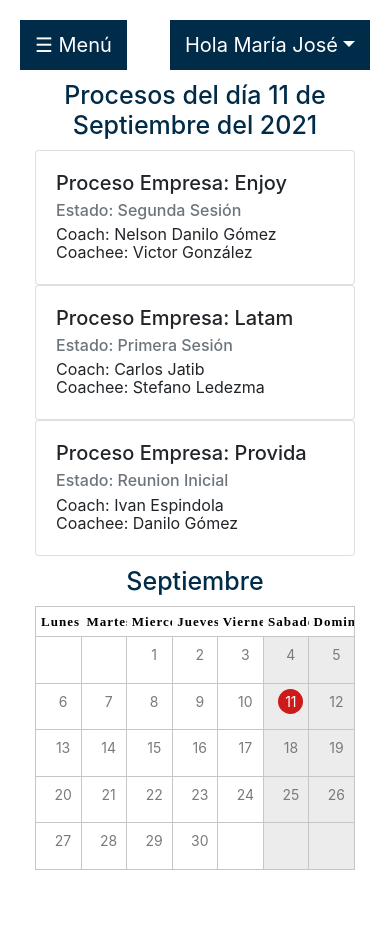
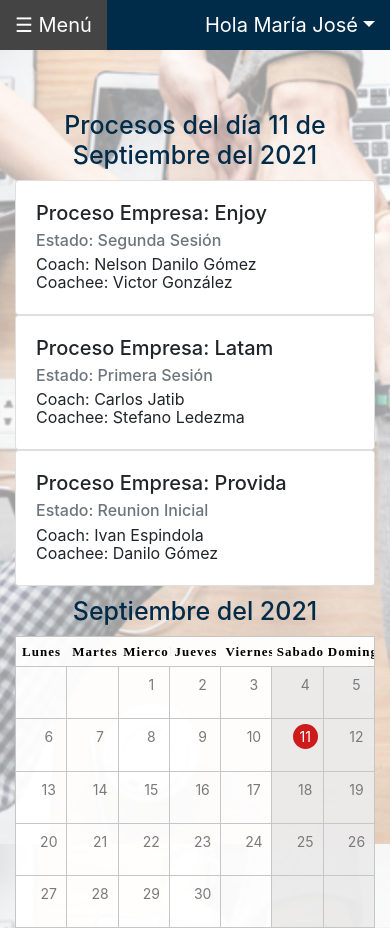
Before and after one commit to vicgonzalezg/FrontBitacora, a Django app: page /menu/ in a window 390 px wide. Before the commit the page ends 870 px from the top, so only its background shows below. Run offline with Django 3.2, Linux system fonts and the light colour scheme; some libraries are stand-ins or nearby versions.

Commit message:
Se corrige navbar y menu responsivo.

```diff
--- a/bitacoraProject/frontProject/static/css/calendario.css
+++ b/bitacoraProject/frontProject/static/css/calendario.css
@@ -230,7 +230,26 @@
     font-weight: 300;
   }
 
-  @media (min-width: 768px) {
+  @media screen and (min-width: 768px) {
 
+    #calendar {
+      width: 350px;
+      max-width: 100%;
+      margin: 0 auto;
+      border-top: 1px solid #c6c6c6;
+      border-left: 1px solid #c6c6c6;
+      position: relative;
+      z-index: 0;
+    }
+
+    #calendar #day-labels .label {
+      width: 14.285714286%;
+      float: left;
+      text-align: center;
+      padding: 3px;
+      font-size: 11px;
+      letter-spacing: 0.5px;
+      color:black;
+      background: rgba(255, 255, 255, 0.95);
 
   }
--- a/bitacoraProject/frontProject/static/css/menu.css
+++ b/bitacoraProject/frontProject/static/css/menu.css
@@ -1,3 +1,11 @@
+#imagen-fondo{
+  background-image: url(../imagenes/fondo.jpg);
+  background-repeat: no-repeat;
+  background-size: cover;
+  height: auto;
+  background-attachment: fixed;
+}
+
 /* The sidebar menu */
 .sidebar {
   height: 100%; /* 100% Full-height */
@@ -53,7 +61,12 @@
 /* Style page content - use this if you want to push the page content to the right when you open the side navigation */
 #main {
   transition: margin-left .5s; /* If you want a transition effect */
-  padding: 20px;
+  /*padding: 20px;*/
+}
+
+.header {
+  background-color: #002b49;
+  margin-block-end: 50px;
 }
 
 /* On smaller screens, where height is less than 450px, change the style of the sidenav (less padding and a smaller font size) */
--- a/bitacoraProject/frontProject/static/js/menu.js
+++ b/bitacoraProject/frontProject/static/js/menu.js
@@ -1,7 +1,15 @@
 /* Set the width of the sidebar to 250px and the left margin of the page content to 250px */
 function openNav() {
-  document.getElementById("mySidebar").style.width = "250px";
-  document.getElementById("main").style.marginLeft = "250px";
+    var mq = window.matchMedia( "(mim-width: 450px)" );
+  if (mq.matches) {
+    document.getElementById("mySidebar").style.width = "250px";
+    document.getElementById("main").style.marginLeft = "250px";
+  }
+  else {
+    document.getElementById("mySidebar").style.width = "250px";
+    document.getElementById("main").style.marginLeft = "50px";
+  }
+
 }
 
 /* Set the width of the sidebar to 0 and the left margin of the page content to 0 */
--- a/bitacoraProject/frontProject/templates/menu/layoutMenu.html
+++ b/bitacoraProject/frontProject/templates/menu/layoutMenu.html
@@ -14,7 +14,7 @@
     <title>{% block title %} {% endblock %}</title>
 </head>
 
-<body>
+<body id="imagen-fondo">
     <!--
         <nav class="navbar navbar-inverse navbar-dark bg-dark bg-inverse navbar-toggeable-sm">
             <button class="navbar-toggler navbar-toggler-right" type="button" data-toogle="collapse" data-target="#navbarToggleExternalContent"
@@ -37,22 +37,24 @@
     <div id="mySidebar" class="sidebar">
         <a href="javascript:void(0)" class="closebtn" onclick="closeNav()">&times;</a>
         <a href="">
-                <img src="{% static 'imagenes/logo-thinkgo.png' %}"  class="img-fluid" alt="Logo ThinkGo">
+            <img src="{% static 'imagenes/logo-thinkgo.png' %}" class="img-fluid" alt="Logo ThinkGo">
         </a>
         <a href="#">Procesos</a>
         <a href="#">Usuarios</a>
     </div>
 
     <div class="dropdown" id="main">
+        <div class="header">
             <button class="openbtn" onclick="openNav()">&#9776; Menú </button>
-            <button class="openbtn dropdown-toggle" id="navbarDropdownMenuLink" data-toggle="dropdown" style="float:right;">Hola María José</button>
+            <button class="openbtn dropdown-toggle" id="navbarDropdownMenuLink" data-toggle="dropdown"
+                style="float:right;">Hola María José</button>
+
             <div class="dropdown-menu" aria-labelledby="navbarDropdownMenuLink">
                 <a class="dropdown-item" href="#">Perfil</a>
                 <a class="dropdown-item" href="#">Cerrar Sesión</a>
             </div>
-          {% block content%}
+        </div>
 
-          {% endblock%}
         <!--
             <footer>
                 <ul>
@@ -61,13 +63,24 @@
                     <li><a href="contactar.html">Contactar</a></li>
                 </ul>
             </footer>
--->
+--> {% block content%}
+
+        {% endblock%}
     </div>
+
+
+
     <!-- Optional JavaScript -->
     <!-- jQuery first, then Popper.js, then Bootstrap JS -->
-  <script src="https://code.jquery.com/jquery-3.2.1.slim.min.js" integrity="sha384-KJ3o2DKtIkvYIK3UENzmM7KCkRr/rE9/Qpg6aAZGJwFDMVNA/GpGFF93hXpG5KkN" crossorigin="anonymous"></script>
-  <script src="https://cdnjs.cloudflare.com/ajax/libs/popper.js/1.11.0/umd/popper.min.js" integrity="sha384-b/U6ypiBEHpOf/4+1nzFpr53nxSS+GLCkfwBdFNTxtclqqenISfwAzpKaMNFNmj4" crossorigin="anonymous"></script>
-  <script src="https://maxcdn.bootstrapcdn.com/bootstrap/4.0.0-beta/js/bootstrap.min.js" integrity="sha384-h0AbiXch4ZDo7tp9hKZ4TsHbi047NrKGLO3SEJAg45jXxnGIfYzk4Si90RDIqNm1" crossorigin="anonymous"></script>
+    <script src="https://code.jquery.com/jquery-3.2.1.slim.min.js"
+        integrity="sha384-KJ3o2DKtIkvYIK3UENzmM7KCkRr/rE9/Qpg6aAZGJwFDMVNA/GpGFF93hXpG5KkN"
+        crossorigin="anonymous"></script>
+    <script src="https://cdnjs.cloudflare.com/ajax/libs/popper.js/1.11.0/umd/popper.min.js"
+        integrity="sha384-b/U6ypiBEHpOf/4+1nzFpr53nxSS+GLCkfwBdFNTxtclqqenISfwAzpKaMNFNmj4"
+        crossorigin="anonymous"></script>
+    <script src="https://maxcdn.bootstrapcdn.com/bootstrap/4.0.0-beta/js/bootstrap.min.js"
+        integrity="sha384-h0AbiXch4ZDo7tp9hKZ4TsHbi047NrKGLO3SEJAg45jXxnGIfYzk4Si90RDIqNm1"
+        crossorigin="anonymous"></script>
     <script src="../../static/js/menu.js"></script>
 
 </body>
--- a/bitacoraProject/frontProject/templates/menu/menu.html
+++ b/bitacoraProject/frontProject/templates/menu/menu.html
@@ -33,7 +33,7 @@
             </div>
         </div>
         <div class="col">
-                <h3>Septiembre</h3>
+                <h3>Septiembre del 2021</h3>
                 <section id="calendar">
                     <div id="day-labels">
                         <div class="label">Lunes</div>
```
Also changed, not shown: bitacoraProject/frontProject/static/imagenes/fondo.jpg (added). Lines whose indentation alone changed are shown as unchanged.
